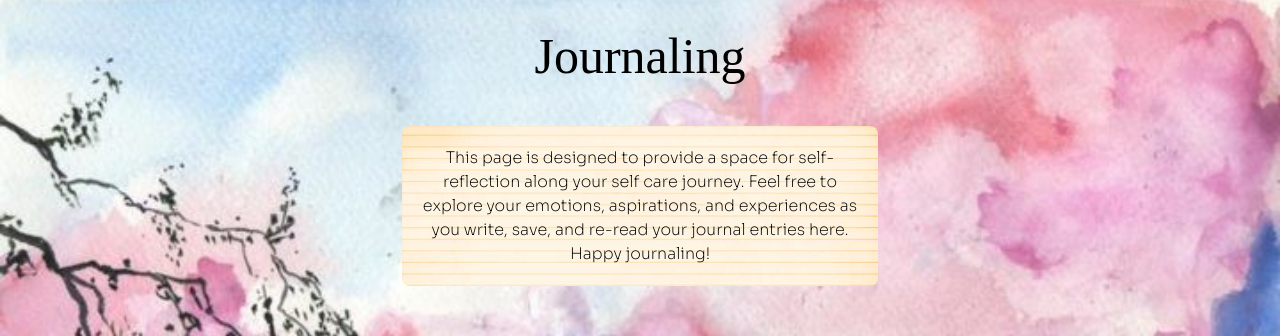
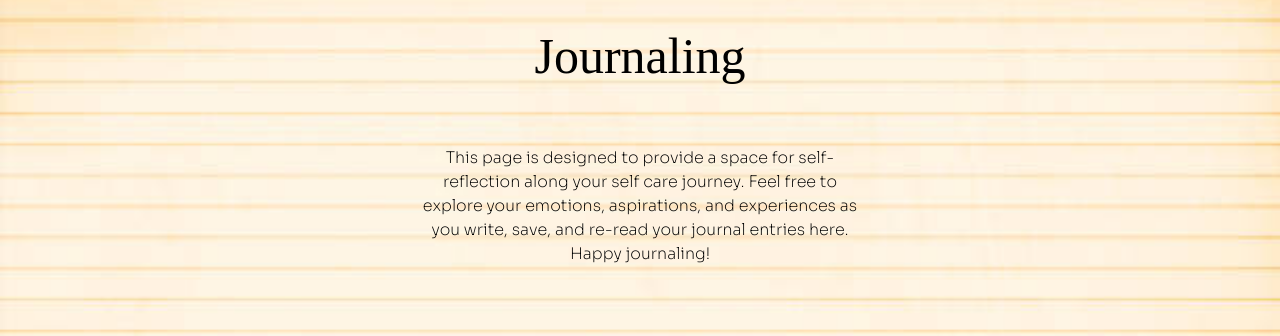
Before and after one commit to nicaemma/Stackathon, a React (Vite) app: page /journal in a window 1280 px wide. Shown: the part 101-437 px from the top of the page. Built offline with nearby package versions, Linux system fonts and the light colour scheme; no server answers; the database is empty; a web font is replaced by a local one.

Commit message:
Second option formatting for Journal

```diff
--- a/src/components/journal/Journal.jsx
+++ b/src/components/journal/Journal.jsx
@@ -2,16 +2,7 @@ import React, { useState, useEffect } from "react";
 import Entry from "./Entry";
 import { UserAuth } from "../../context/AuthContext";
 import { db } from "../../firebase";
-import {
-  collection,
-  getDocs,
-  addDoc,
-  updateDoc,
-  doc,
-  onSnapshot,
-  query,
-  deleteDoc,
-} from "firebase/firestore";
+import { collection, getDocs, onSnapshot, query } from "firebase/firestore";
 import { Link } from "react-router-dom";
 
 const Journal = () => {
@@ -52,7 +43,7 @@ const Journal = () => {
   }, []);
 
   return (
-    <div className="w-full h-screen font-sora top-20 bg-cover bg-no-repeat bg-[url('../../public/img/background3.png')]">
+    <div className="w-full h-screen font-sora top-20 bg-cover bg-no-repeat bg-[url('../../public/img/journal.jpg')]">
       {!entries ? (
         <div className="flex flex-col gap-8 pt-12">
           <div className="place-content-center p-3 flex">
@@ -72,7 +63,7 @@ const Journal = () => {
         <div className="max-w-[960px] m-auto p-3 flex flex-col gap-8 items-center">
           <div className="p-3 max-w-[500px] flex flex-col items-center">
             <h1 className="font-dawning text-[50px] pb-8">Journaling</h1>
-            <div className="py-5 px-3 rounded-lg text-center bg-cover bg-no-repeat bg-[url('../../public/img/journal.jpg')]">
+            <div className="py-5 px-3 rounded-lg text-center ">
               This page is designed to provide a space for self-reflection along
               your self care journey. Feel free to explore your emotions,
               aspirations, and experiences as you write, save, and re-read your
```
